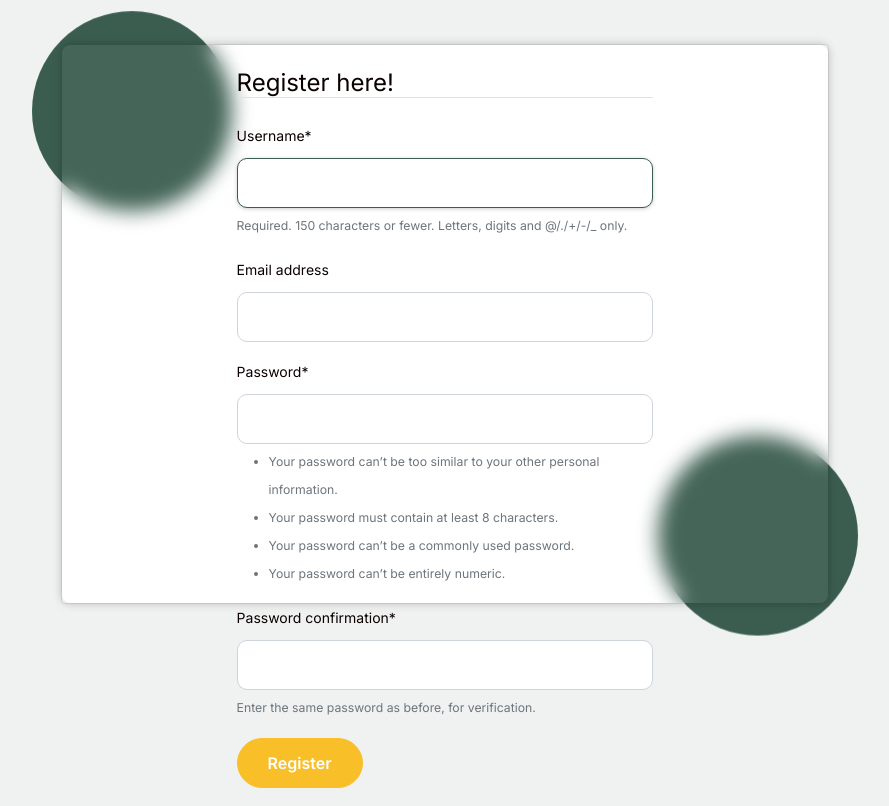
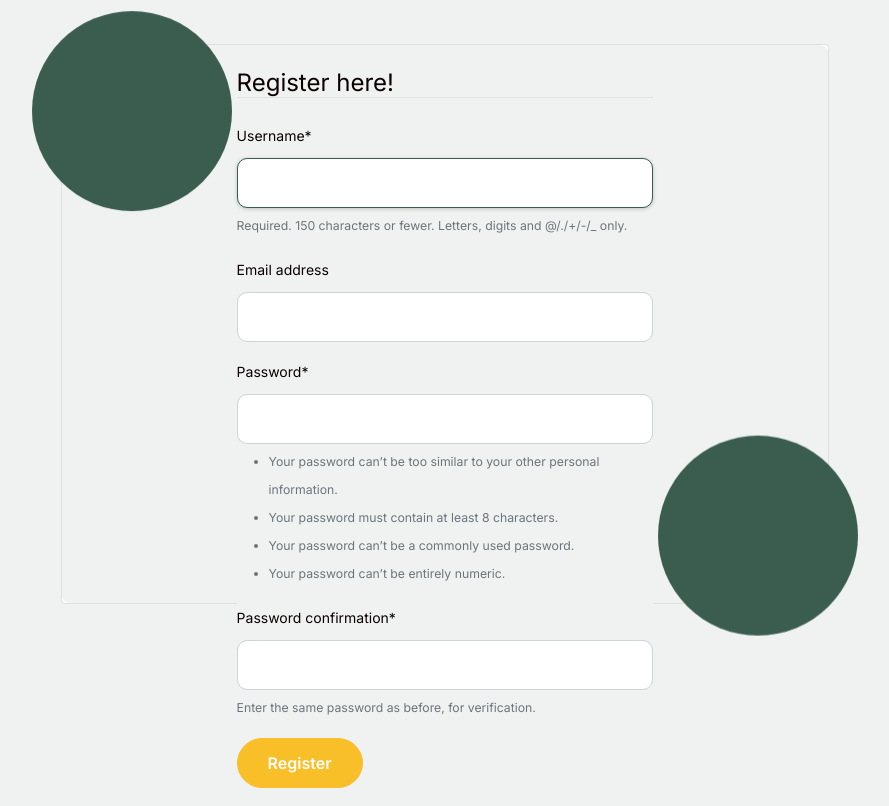
Before and after one commit to fehnnyabuto/everNutri-WebDev-Project, a Django app: page /auth/register/ in a window 1280 px wide. Shown: the part 104-910 px from the top of the page, without its empty margins (195-1084 px from the left). Run offline with Django 4.2, Linux system fonts and the light colour scheme; parts of the project's set-up code (start-up, migrations or seed data) failed here and were passed over; some libraries are stand-ins or nearby versions.

Commit message:
Final commit

```diff
--- a/products/views.py
+++ b/products/views.py
@@ -68,7 +68,7 @@ def checkout(request, id):
             "PhoneNumber": phone,
             "CallBackURL": "https://sandbox.safaricom.co.ke/mpesa/",
             "AccountReference": "PYMENT001",
-            "TransactionDesc": "School fees"
+            "TransactionDesc": "Product payment"
         }
 
         response = requests.post(api_url, json=request, headers=headers)
--- a/static/css/custom.css
+++ b/static/css/custom.css
@@ -40,9 +40,14 @@
 
 /*Auth css*/
 /*Register css*/
+.register body{
+    background-color: #eff2f1;
+}
+
 .reggy{
     /*height: 80vh;*/
     position: relative;
+    background-color: #eff2f1;
 }
 
 .my-back-g{
@@ -51,6 +56,7 @@
     /*align-items: center;*/
     height: 70vh;
     color: #0c0000;
+    background-color: #eff2f1;
     /*width: 80%;*/
     /*min-width: 800px;*/
     /*min-height: 70vh;*/
@@ -59,10 +65,12 @@
 .card {
     /*justify-content: center;*/
     /*align-items: center;*/
+    display: flex;
     height: 70vh;
     /*height: 100%;*/
     width: 60%;
     margin-top: 20px;
+    background-color: #eff2f1;
     /*max-width: 100%;*/
     /*max-height: 80vh;*/
     /*transition: all 0.2s;*/
@@ -70,12 +78,19 @@
     cursor: pointer;
 }
 
+.card form{
+    width: 120%;
+    background-color: #eff2f1;
+}
+
 .card-inner {
+    display: flex;
     width: 100%;
     height: 100%;
-    background: rgba(255,255,255,.05);
-    box-shadow: 0 0 10px rgba(0,0,0,0.25);
-    backdrop-filter: blur(10px);
+    /*background: rgba(255,255,255,.05);*/
+    /*box-shadow: 0 0 10px rgba(0,0,0,0.25);*/
+    /*backdrop-filter: blur(10px);*/
+    background-color: #eff2f1;
     border-radius: 8px;
 }
 
--- a/templates/products/thankyou.html
+++ b/templates/products/thankyou.html
@@ -8,7 +8,7 @@
             <div class="row justify-content-between">
                 <div class="col-lg-5">
                     <div class="intro-excerpt">
-                        <h1>Cart</h1>
+                        <h1>Checkout</h1>
                     </div>
                 </div>
                 <div class="col-lg-7">
--- a/templates/products/update-products.html
+++ b/templates/products/update-products.html
@@ -1,6 +1,7 @@
 {% extends 'master.html' %}
 {% load static %}
 {% block content %}
+    <br>
     <div class="row d-flex col-4 m-auto">
         <form method="post" action="/products/update/{{ product.id }}" enctype="multipart/form-data">
             {% csrf_token %}
```
Also changed, not shown: templates/products/checkout.html (+2 -7 lines).
